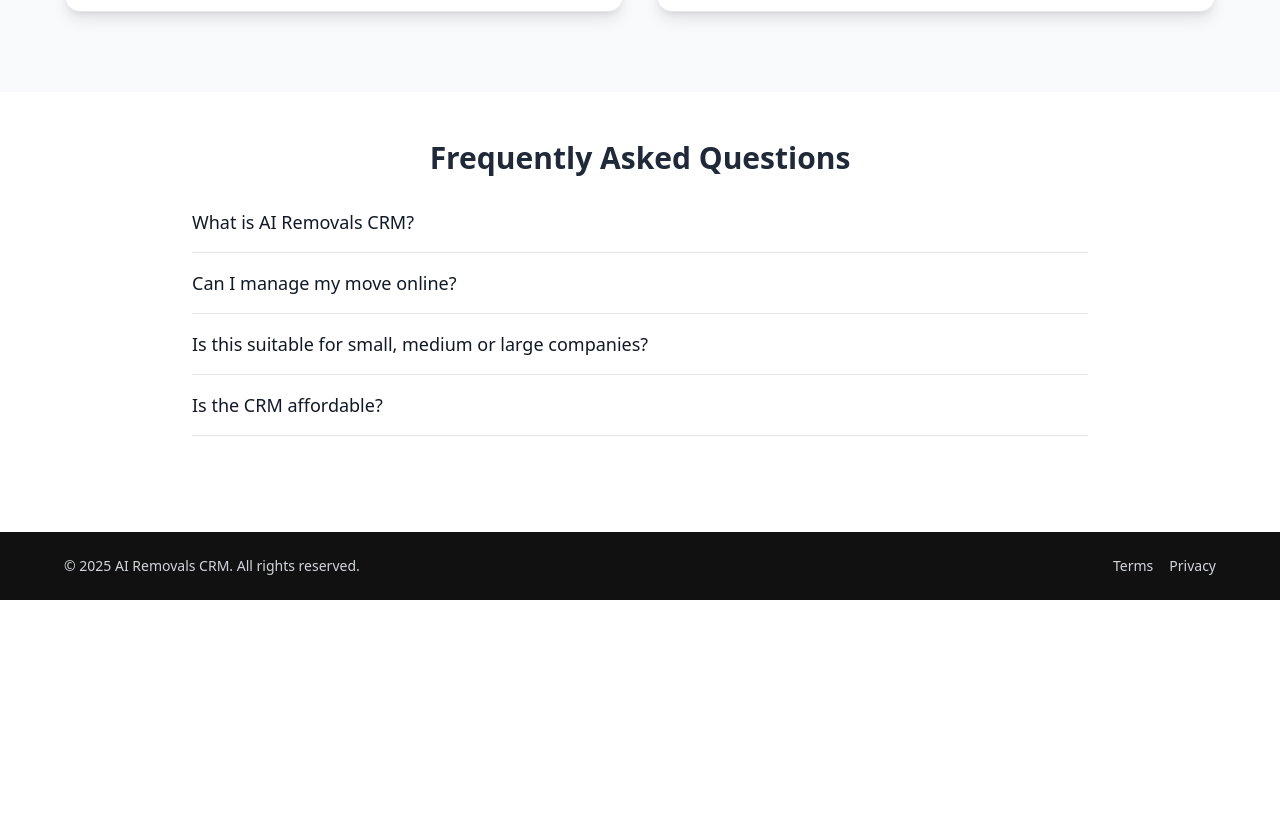
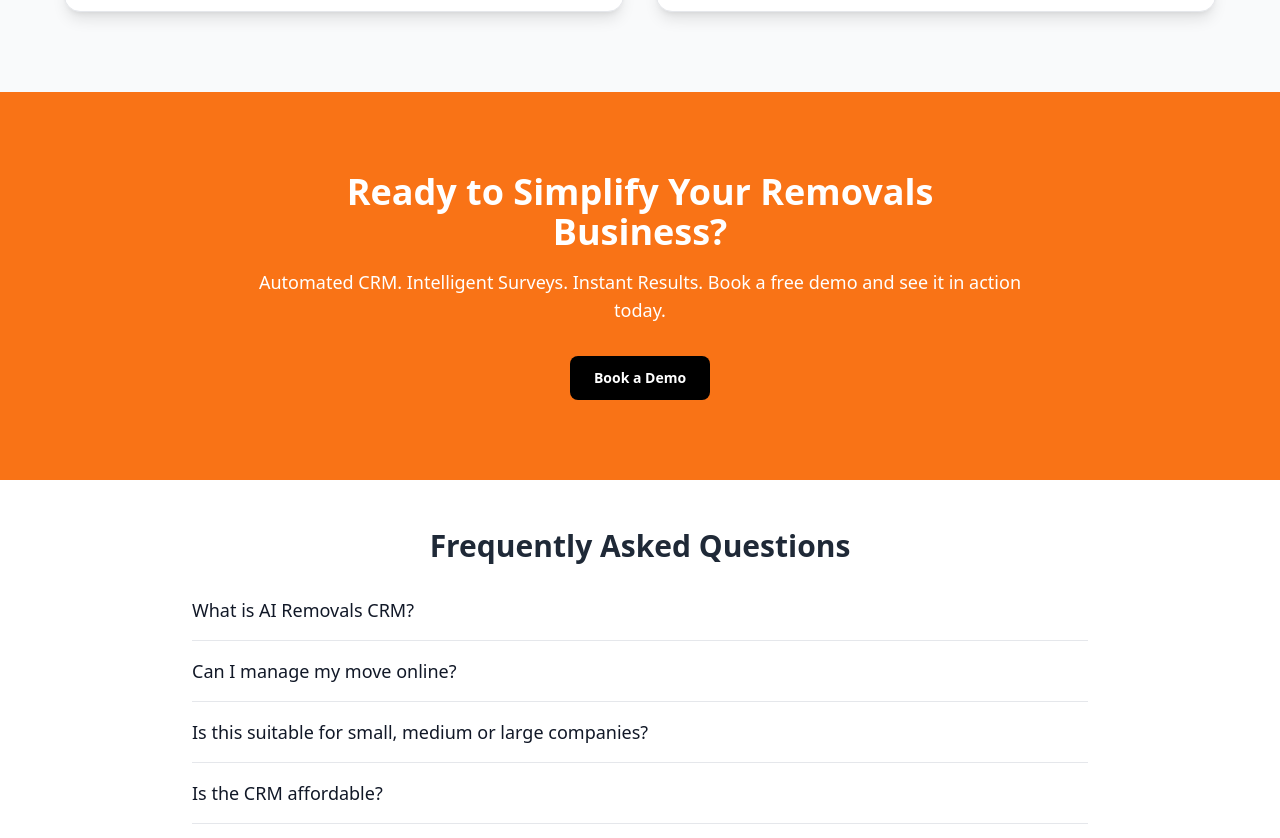
Before and after one commit to Gullmegler/mitt-prosjekt, a React (Create React App) app: page / in a window 1280 px wide. Shown: the part 1773-2611 px from the top of the page. Before the commit the page ends 2373 px from the top, so only its background shows below. Built offline with nearby package versions, Linux system fonts and the light colour scheme.

Commit message:
Update App.js

```diff
--- a/src/App.js
+++ b/src/App.js
@@ -1,12 +1,13 @@
 import React from "react";
 import { BrowserRouter as Router, Routes, Route } from "react-router-dom";
-import Navbar from "./components/Navbar.jsx";
-import Hero from "./components/Hero.jsx";
-import Benefits from "./components/Benefits.jsx";
-import Prices from "./components/Prices.jsx";
-import FAQSection from "./components/FAQSection.jsx";
-import SignUp from "./components/SignUp.jsx";
-import Footer from "./components/Footer.jsx";
+import Navbar from "./components/Navbar";
+import Hero from "./components/Hero";
+import Benefits from "./components/Benefits";
+import Prices from "./components/Prices";
+import FAQSection from "./components/FAQSection";
+import Footer from "./components/Footer";
+import SignUp from "./components/SignUp";
+import CallToAction from "./components/CallToAction";
 
 export default function App() {
   return (
@@ -24,6 +25,7 @@ export default function App() {
               <section id="prices">
                 <Prices />
               </section>
+              <CallToAction /> {/* Legges her, før FAQ */}
               <section id="faq">
                 <FAQSection />
               </section>
```
